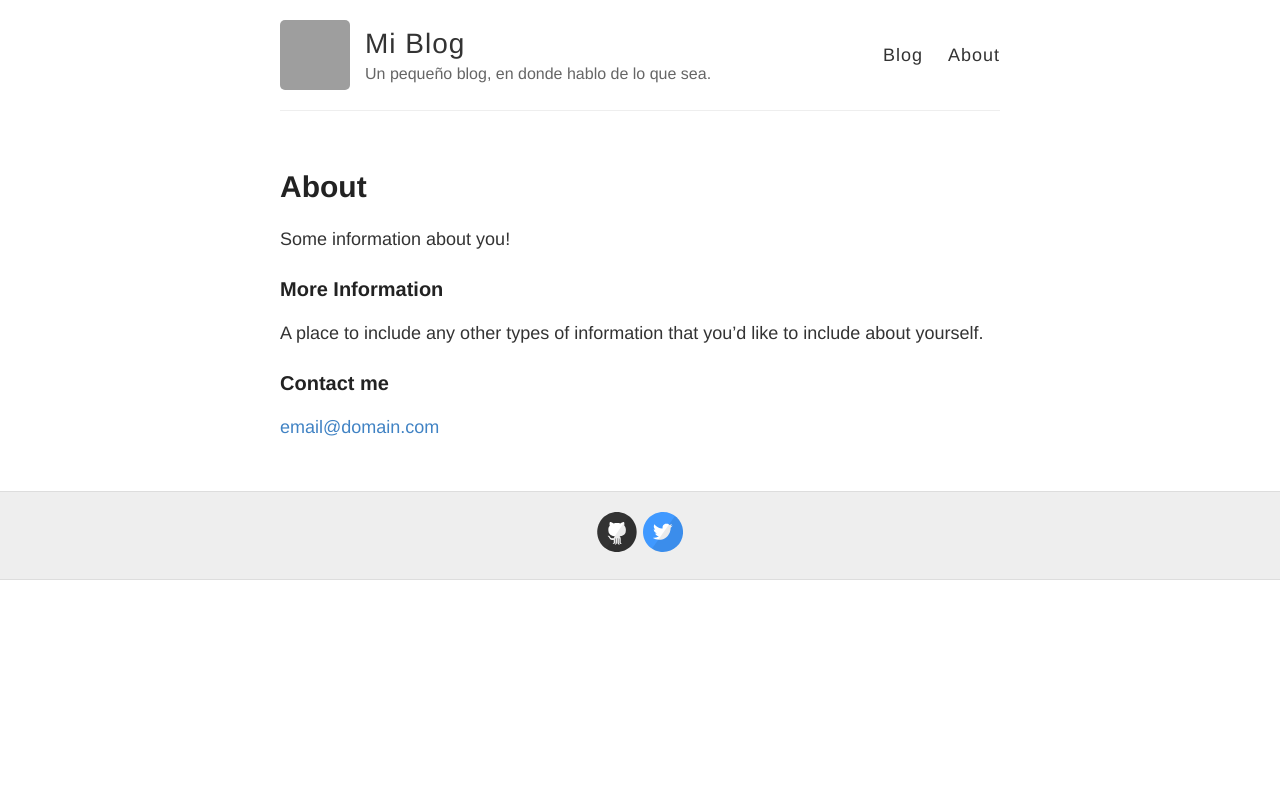
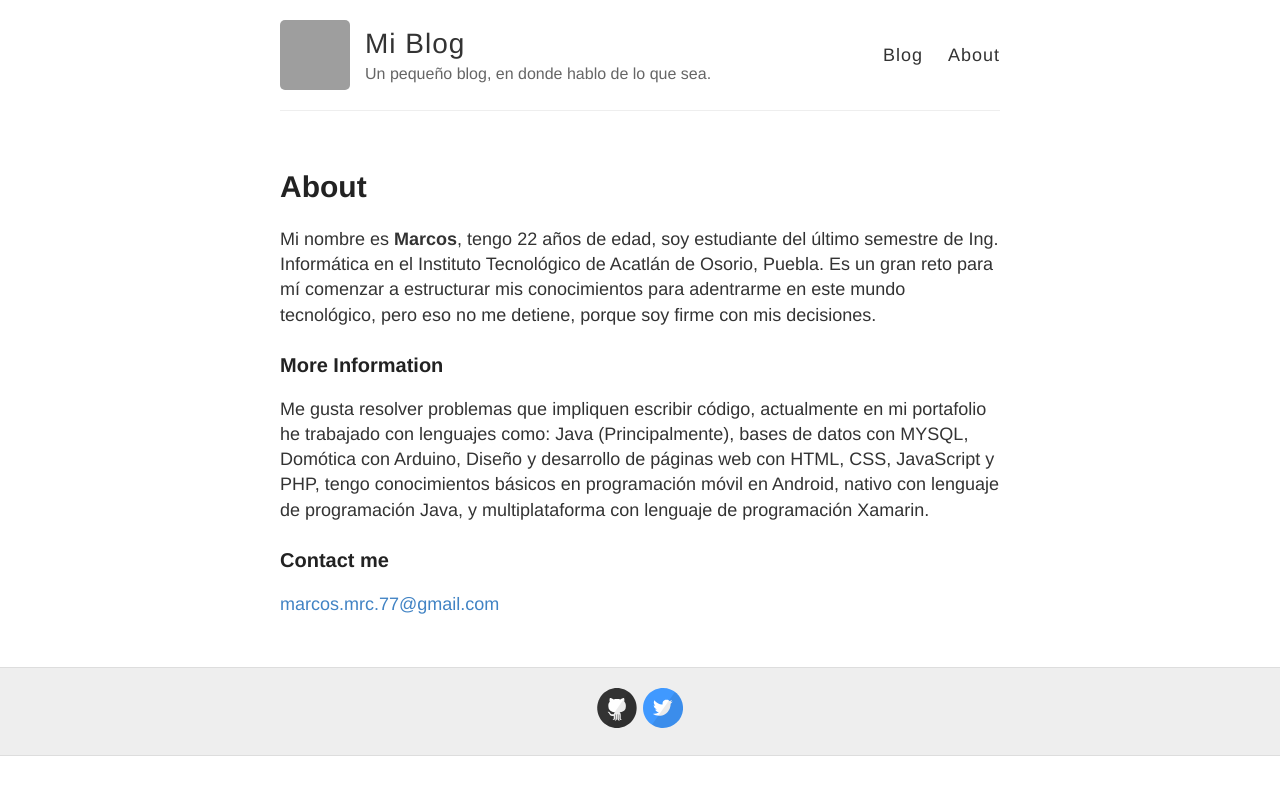
Before and after one commit to markconfig/blog-Jkyll, a Jekyll site: the page built from about.md, in a window 1280 px wide. Shown: the top 795 px of the page. Built offline with Jekyll 4.4.1, drawn with Linux system fonts in a browser that asks for light colours; grey boxes are pictures that could not be loaded.

Commit message:
Update about.md

```diff
--- a/about.md
+++ b/about.md
@@ -4,12 +4,13 @@ title: About
 permalink: /about/
 ---
 
-Some information about you!
+Mi nombre es **Marcos**, tengo 22 años de edad, soy estudiante del último semestre de Ing. Informática en el Instituto Tecnológico de Acatlán de Osorio, Puebla. Es un gran reto para mí comenzar a estructurar mis conocimientos para adentrarme en este mundo tecnológico, pero eso no me detiene, porque soy firme con mis decisiones.
+
 
 ### More Information
+Me gusta resolver problemas que impliquen escribir código, actualmente en mi portafolio he trabajado con lenguajes como: Java (Principalmente), bases de datos con MYSQL, Domótica con Arduino, Diseño y desarrollo de páginas web con HTML, CSS, JavaScript y PHP, tengo conocimientos básicos en programación móvil en Android, nativo con lenguaje de programación Java, y multiplataforma con lenguaje de programación Xamarin.
 
-A place to include any other types of information that you'd like to include about yourself.
 
 ### Contact me
 
-[email@domain.com](mailto:email@domain.com)
+[marcos.mrc.77@gmail.com](marcos.mrc.77@gmail.com)
```
